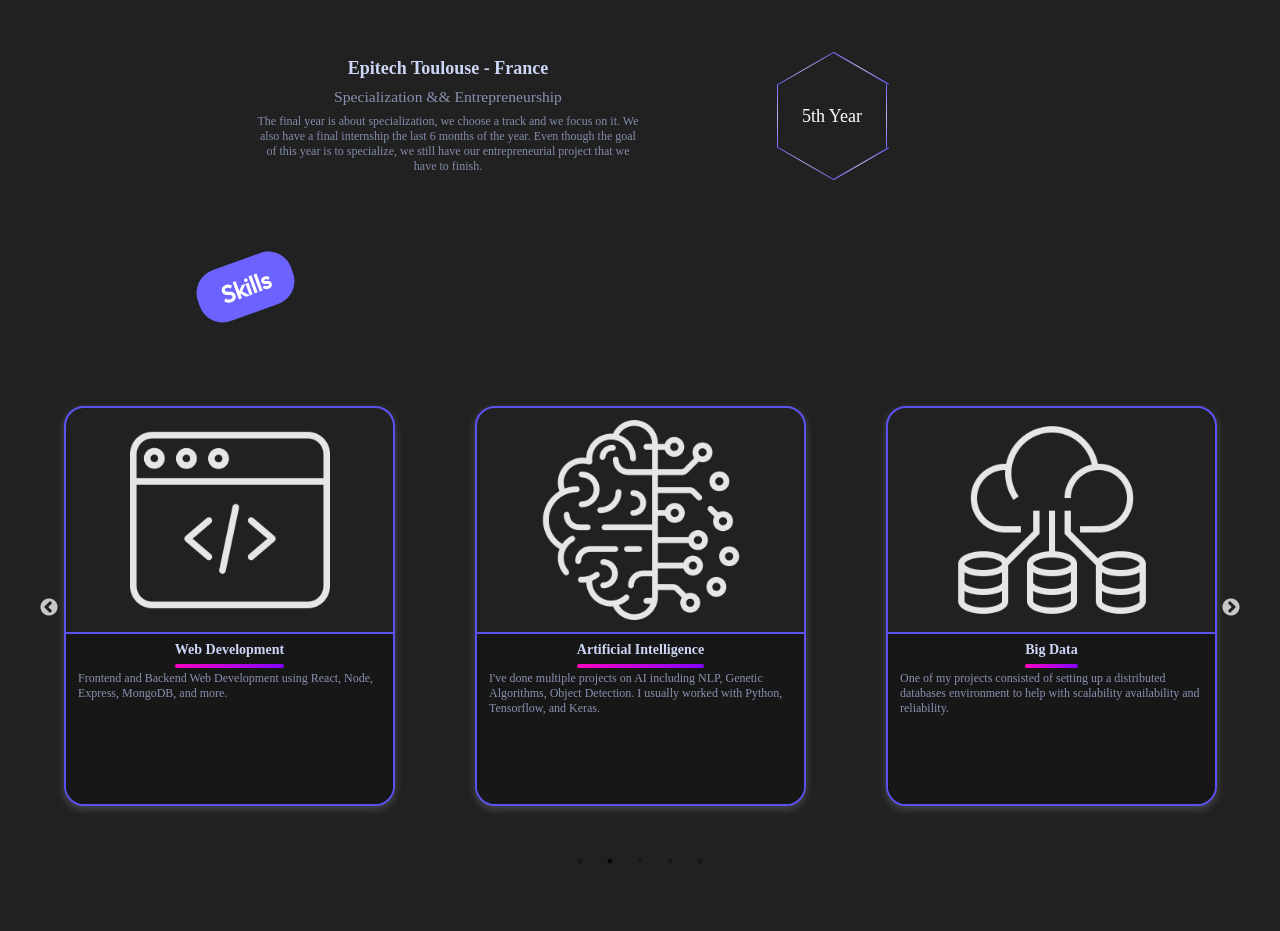
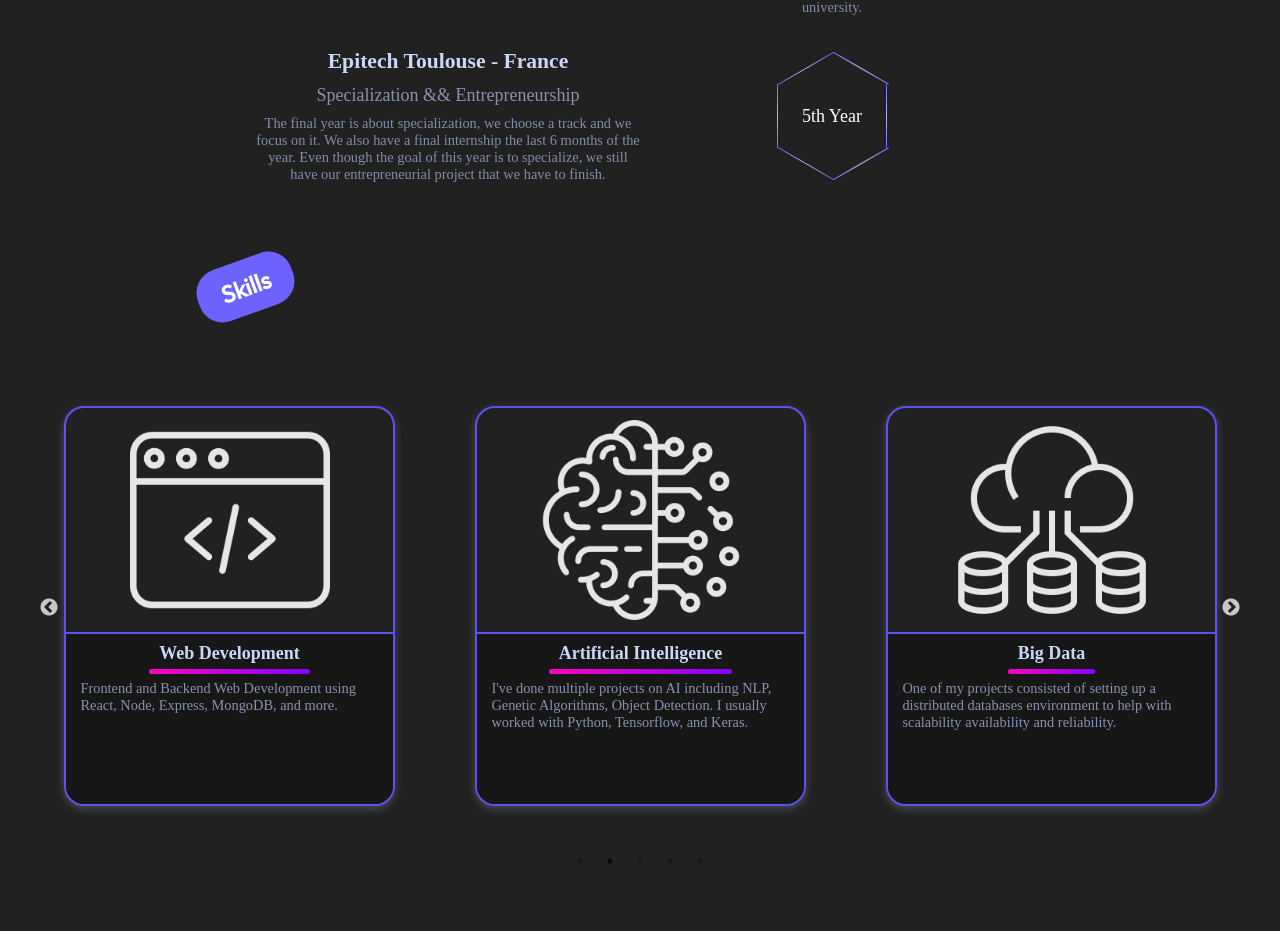
Before and after one commit to Niko464/myPortfolio, a React app: page / in a window 1280 px wide. Shown: the part 1612-2543 px from the top of the page. Built offline with nearby package versions, Linux system fonts and the light colour scheme.

Commit message:
Changing font sizes

```diff
--- a/src/styles/Education.scss
+++ b/src/styles/Education.scss
@@ -53,17 +53,18 @@
   .title {
     color: var(--clr-title-1);
     margin-bottom: .5em;
-    font-size: 1.5em;
+    font-size: 1.8em;
     font-weight: 900;
   }
 
   .subtitle {
     color: var(--clr-subtitle-1);
-    font-size: 1.3em;
+    font-size: 1.5em;
     margin-bottom: .5em;
   }
 
   .body {
+    font-size: 1.2em;
     color: var(--clr-body-1);
     text-align: center;
   }
--- a/src/styles/Skills.css
+++ b/src/styles/Skills.css
@@ -56,14 +56,15 @@
     margin: 0.5em 0;
     color: var(--clr-title-1);
     position: relative;
+    font-size: 1.5em;
   }
 
   .skill h3::before {
     content: "";
     position: absolute;
     bottom:-10px;
-    left: 0;
-    width: 100%;
+    left: -10px;
+    width: calc(100% + 20px);
     border-radius: 5px;
     background: linear-gradient(90deg, #fc03c2, #8403fc);
     height: 0.3em;
@@ -73,4 +74,5 @@
     margin: 0 1em;
     color: var(--clr-subtitle-1);
     margin-top: 0.5em;
+    font-size: 1.2em;
   }
```
